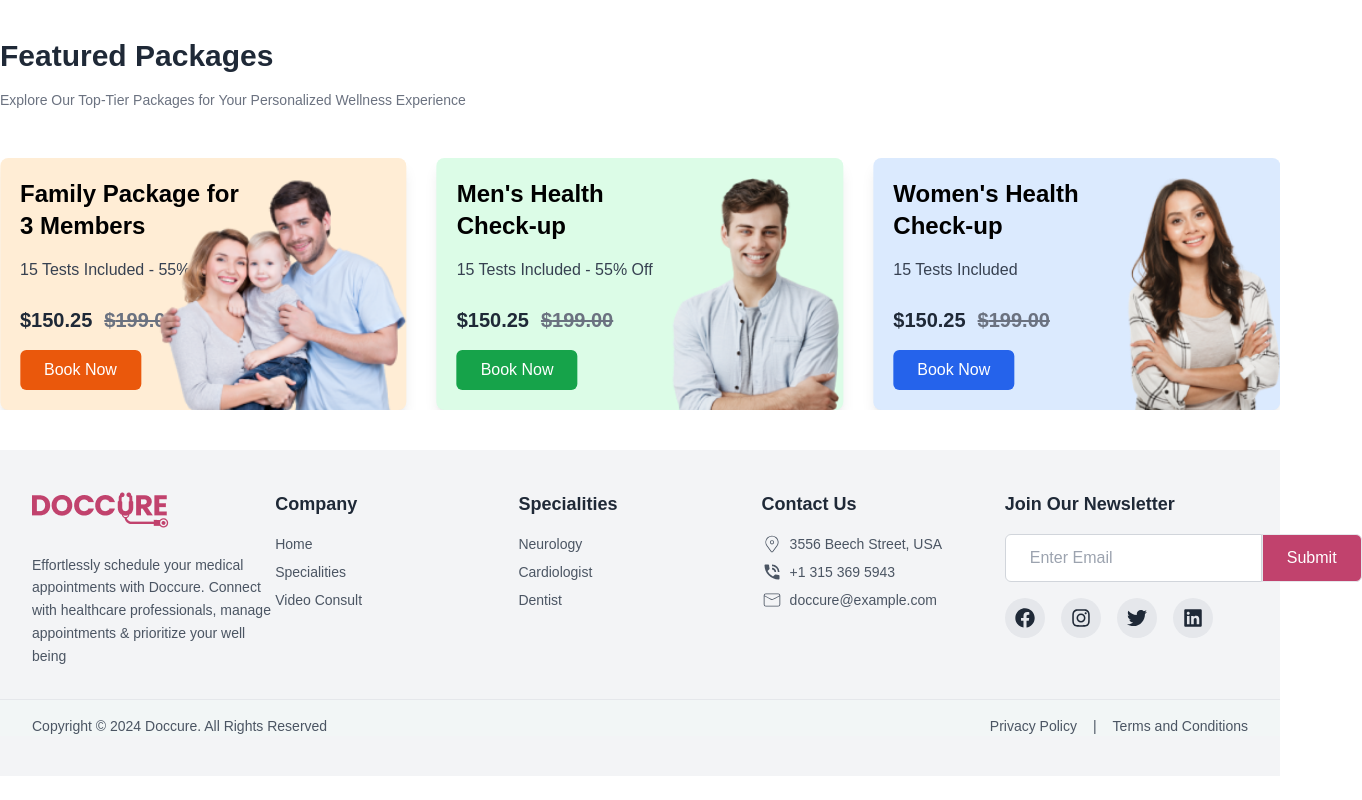
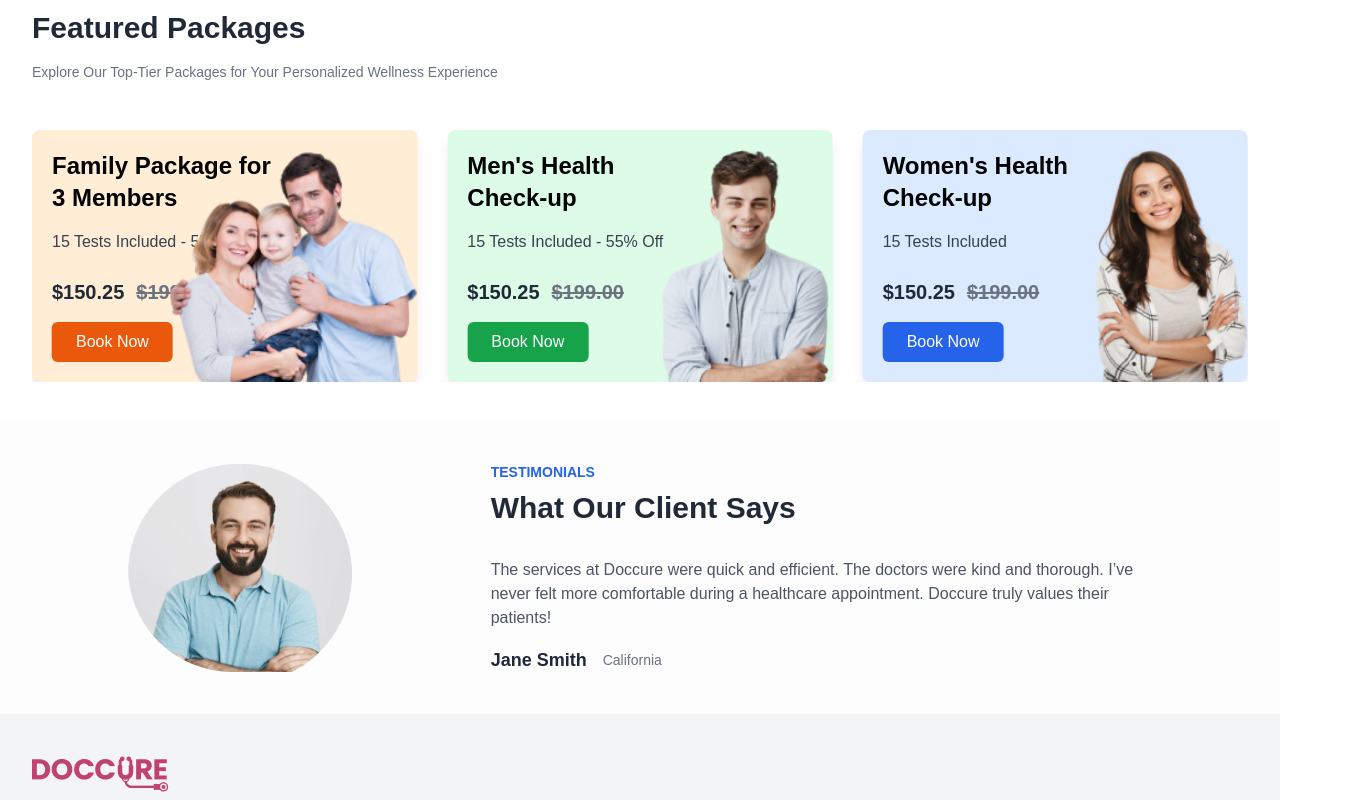
Before and after one commit to engsiam/infinisoftech.com, a Next.js app: page / in a window 1280 px wide. Shown: the part 3780-4580 px from the top of the page, 1362 px wide, since content can reach past the window. Before the commit the page ends 4556 px from the top, so only its background shows below. Built offline with nearby package versions, Linux system fonts and the light colour scheme.

Commit message:
add testimonial

```diff
--- a/app/components/FAQSection.tsx
+++ b/app/components/FAQSection.tsx
@@ -34,7 +34,7 @@ const faqs = [
 
 export default function FAQSection() {
   return (
-    <section className="max-w-7xl mx-auto px-2 lg:px-0 py-10">
+    <section className="max-w-7xl mx-auto px-6 lg:px-8 py-10">
       {/* Header Section */}
       <div className="flex justify-between items-center mb-12">
         <div>
--- a/app/components/FeaturePackage.tsx
+++ b/app/components/FeaturePackage.tsx
@@ -3,7 +3,7 @@
 import "swiper/css";
 import "swiper/css/navigation";
 import "swiper/css/pagination";
-import { Autoplay} from "swiper/modules";
+import { Autoplay } from "swiper/modules";
 import { Swiper, SwiperSlide } from "swiper/react";
 
 export default function FeaturePackage() {
@@ -77,7 +77,7 @@ export default function FeaturePackage() {
   ];
 
   return (
-    <div className="py-10 max-w-screen-2xl mx-auto">
+    <div className="py-10 max-w-screen-2xl mx-auto px-6 lg:px-8">
       {/* Header Section */}
       <div className="flex justify-between items-center mb-12">
         <div>
--- a/app/components/Footer.jsx
+++ b/app/components/Footer.jsx
@@ -8,7 +8,7 @@ import { MdPhoneInTalk } from "react-icons/md";
 export default function Footer() {
   return (
     <footer className="bg-gray-100 py-10">
-      <div className="max-w-7xl mx-auto px-6 lg:px-8 grid grid-cols-1 sm:grid-cols-2 lg:grid-cols-5 gap-18">
+      <div className="max-w-7xl mx-auto px-6 lg:px-8 grid grid-cols-1 sm:grid-cols-2 md:grid-cols-3 xl:grid-cols-5 gap-18 space-x-5 md:space-x-11 space-y-12">
         {/* Logo and Description */}
         <div className="col-span-2 lg:col-span-1">
           <Image
@@ -109,20 +109,21 @@ export default function Footer() {
           <h3 className="text-lg font-semibold text-gray-800 mb-4">
             Join Our Newsletter
           </h3>
-          <form className="flex flex-col sm:flex-row items-center">
+          <form className="flex flex-col md:flex-row items-center w-full lg:max-w-xl mx-auto space-y-4 md:space-y-0 md:space-x-0">
             <input
               type="email"
               placeholder="Enter Email"
-              className="flex-1 px-6 h-12 border border-gray-300 rounded-l-md focus:outline-none focus:ring-0 focus:ring-[#C1426D]"
+              className="flex-1 px-4 py-2 border border-gray-300 rounded-md md:rounded-l-md md:rounded-r-none focus:outline-none focus:ring-2 focus:ring-[#C1426D] focus:border-transparent w-full"
             />
             {/* Submit Button */}
             <button
               type="submit"
-              className="px-6 h-12 bg-[#C1426D] text-white font-medium rounded-r-md hover:bg-[#C1426D] focus:outline-none focus:ring-2 focus:ring-[#C1426D] border"
+              className="w-full md:w-auto px-6 py-2 md:h-auto bg-[#C1426D] text-white font-medium rounded-md md:rounded-l-none md:rounded-r-md hover:bg-[#A83256] focus:outline-none focus:ring-2 focus:ring-[#C1426D]"
             >
               Submit
             </button>
           </form>
+
           <div className="flex space-x-4 mt-4">
             {/* Facebook */}
             <a
@@ -161,7 +162,7 @@ export default function Footer() {
 
       {/* Footer Bottom */}
       <div className="border-t mt-8 pt-4 bg-[#F2F6F6]">
-        <div className="max-w-7xl mx-auto px-6 lg:px-8 flex flex-col sm:flex-row justify-between text-sm text-gray-600">
+        <div className="lg:max-w-7xl mx-auto px-6 lg:px-8 flex flex-col sm:flex-row justify-between text-sm text-gray-600">
           <p>Copyright © 2024 Doccure. All Rights Reserved</p>
           <div className="space-x-4">
             <a href="#" className="hover:text-pink-600">
--- /dev/null
+++ b/app/components/Testimonials.tsx
@@ -0,0 +1,80 @@
+"use client";
+
+import "swiper/css";
+import "swiper/css/navigation";
+import { Autoplay } from "swiper/modules";
+import { Swiper, SwiperSlide } from "swiper/react";
+
+export default function Testimonials() {
+  const testimonials = [
+    {
+      name: "Jhon Doe",
+      location: "California",
+      feedback:
+        "The services at Doccure were quick and efficient. The doctors were kind and thorough. I’ve never felt more comfortable during a healthcare appointment. Doccure truly values their patients!",
+      image: "/assets/images/client.png", // Replace with your image path
+    },
+    {
+      name: "Jane Smith",
+      location: "California",
+      feedback:
+        "The services at Doccure were quick and efficient. The doctors were kind and thorough. I’ve never felt more comfortable during a healthcare appointment. Doccure truly values their patients!",
+      image: "/assets/images/client.png", // Replace with your image path
+    },
+    {
+      name: "Michael Brown",
+      location: "Texas",
+      feedback:
+        "Great experience with Doccure! Their professionalism and attention to detail were remarkable. I recesived all the care and guidance I needed. Highly recommended!",
+      image: "/assets/images/client.png", // Replace with your image path
+    },
+  ];
+
+  return (
+    <div className="py-10 bg-[#F5F5F540]  px-6 lg:px-8">
+      {/* Swiper Slider */}
+      <Swiper
+        modules={[Autoplay]}
+        autoplay={{ delay: 3000, disableOnInteraction: false }}
+        spaceBetween={30}
+        slidesPerView={1}
+        className="max-w-screen-lg mx-auto px-5"
+      >
+        {testimonials.map((testimonial, index) => (
+          <SwiperSlide key={index}>
+            <div className="flex flex-col lg:flex-row items-center text-center lg:text-left">
+              {/* Testimonial Image */}
+              <div className="w-40 h-40 lg:w-96 lg:h-52 rounded-full overflow-hidden border-1 border-gray-300">
+                <img src={testimonial.image} alt={testimonial.name} />
+              </div>
+
+              {/* Testimonial Content */}
+              <div className="mt-6 lg:mt-0 lg:ml-8">
+                <div className="text-left">
+                  {/* Header */}
+                  <h2 className="text-blue-600 text-sm font-semibold uppercase mb-2">
+                    Testimonials
+                  </h2>
+                  <h3 className="text-2xl md:text-3xl font-bold text-gray-800 mb-8">
+                    What Our Client Says
+                  </h3>
+                </div>
+                <p className="text-gray-600 mb-4 w-auto lg:max-w-3xl">
+                  {testimonial.feedback}
+                </p>
+                <div className="flex items-center gap-4">
+                  <h4 className="text-lg font-semibold text-gray-800">
+                    {testimonial.name}
+                  </h4>
+                  <span className="text-sm text-gray-500">
+                    {testimonial.location}
+                  </span>
+                </div>
+              </div>
+            </div>
+          </SwiperSlide>
+        ))}
+      </Swiper>
+    </div>
+  );
+}
--- a/app/page.tsx
+++ b/app/page.tsx
@@ -4,6 +4,7 @@ import FAQSection from "./components/FAQSection";
 import FeaturePackage from "./components/FeaturePackage";
 import Hero from "./components/Hero";
 import HowMediMate from "./components/HowMediMate";
+import Testimonials from "./components/Testimonials";
 
 export default function Home() {
   return (
@@ -13,7 +14,8 @@ export default function Home() {
       <AboutMedimate />
       <AppSection />
       <FAQSection />
-      <FeaturePackage/>
+      <FeaturePackage />
+      <Testimonials />
       {/* <Services /> */}
     </div>
   );
```
Also changed, not shown: public/assets/images/client.png (added).
